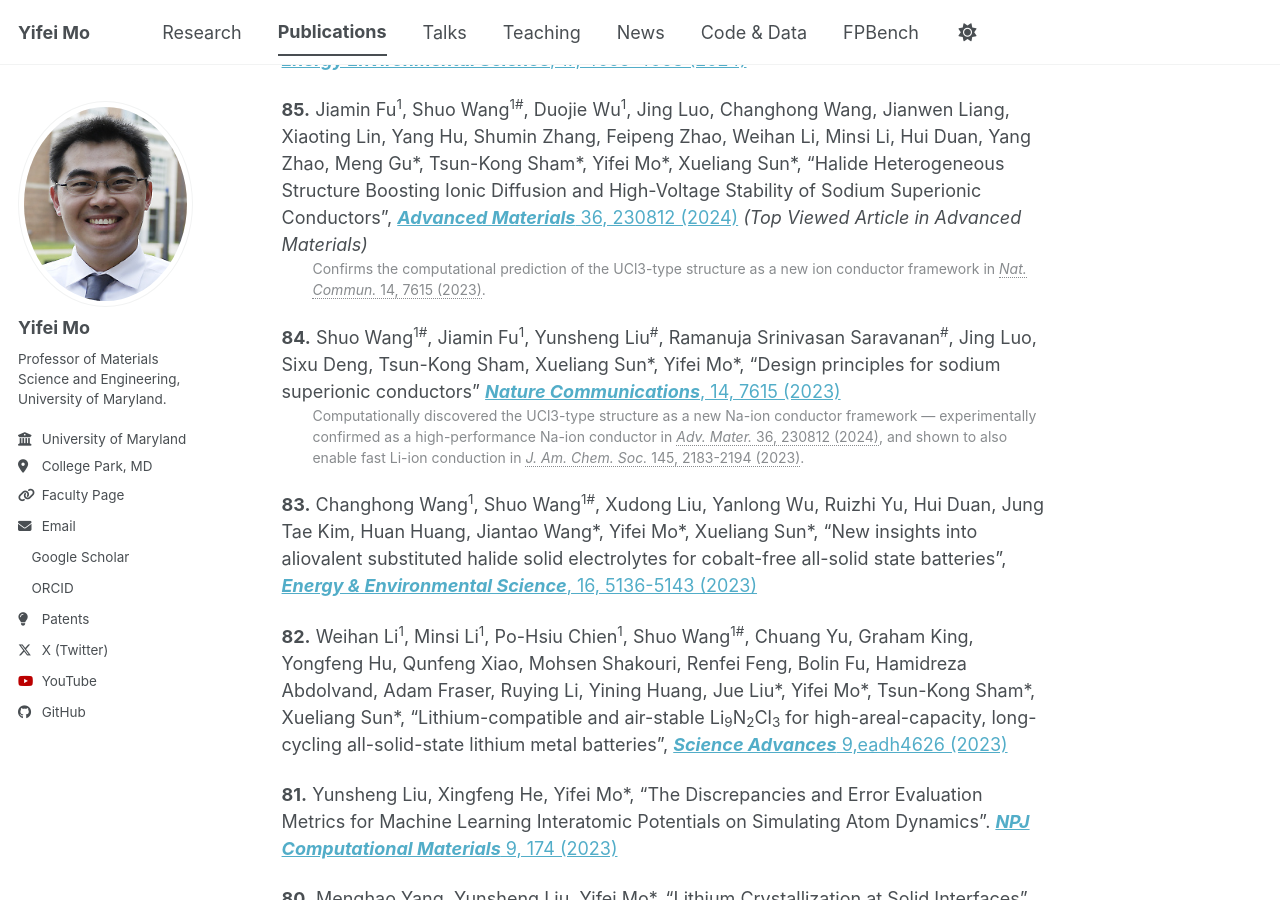
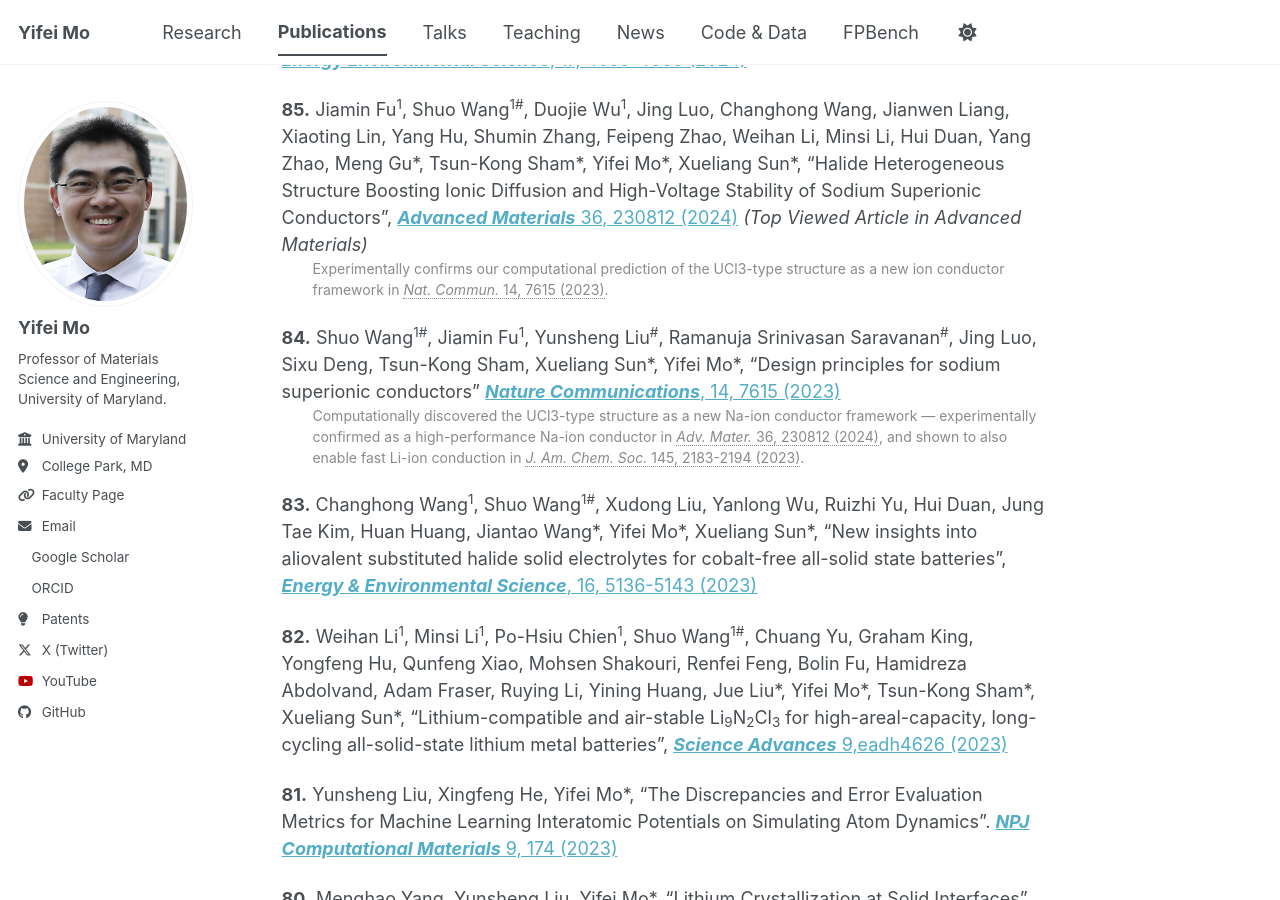
Before and after one commit to yifeimo/yifeimo.github.io, a Jekyll site: the page built from _pages/publications.md, in a window 1280 px wide and 900 px high, scrolled down 1850 px. Built offline with Jekyll 4.4.1, drawn with Linux system fonts in a browser that asks for light colours; a style sheet for code colours, icons or effects is not loaded.

Commit message:
Reword entry 85 annotation to credit our prediction
Co-Authored-By: Claude Sonnet 5 <noreply@anthropic.com>

```diff
--- a/_pages/publications.md
+++ b/_pages/publications.md
@@ -43,7 +43,7 @@ author_profile: true
 **86.** Feipeng Zhao, Shumin Zhang, Shuo Wang<sup>#</sup>, Carmen M. Andrei, Hui Yuan, Jigang Zhou, Jian Wang, Zengqing Zhuo, Yu Zhong, Han Su, Jung Tae Kim, Ruizhi Yu, Yingjie Gao, Jinghua Guo, Tsun-Kong Sham, Yifei Mo<sup>#</sup>, Xueliang Sun\* "Revealing unprecedented cathode interface behavior in all-solid-state batteries with oxychloride solid electrolytes", [***Energy Environmental Science***, 17, 4055-4063 (2024)](https://doi.org/10.1039/D4EE00750F)
 
 **85.** Jiamin Fu<sup>1</sup>, Shuo Wang<sup>1#</sup>, Duojie Wu<sup>1</sup>, Jing Luo, Changhong Wang, Jianwen Liang, Xiaoting Lin, Yang Hu, Shumin Zhang, Feipeng Zhao, Weihan Li, Minsi Li, Hui Duan, Yang Zhao, Meng Gu\*, Tsun-Kong Sham\*, Yifei Mo\*, Xueliang Sun\*, "Halide Heterogeneous Structure Boosting Ionic Diffusion and High-Voltage Stability of Sodium Superionic Conductors", [***Advanced Materials*** 36, 230812 (2024)](https://doi.org/10.1002/adma.202308012) *(Top Viewed Article in Advanced Materials)*
-<br><span class="citation" style="display: block; margin-left: 2.2em;">Confirms the computational prediction of the UCl3-type structure as a new ion conductor framework in [*Nat. Commun.* 14, 7615 (2023)](https://doi.org/10.1038/s41467-023-43436-3).</span>
+<br><span class="citation" style="display: block; margin-left: 2.2em;">Experimentally confirms our computational prediction of the UCl3-type structure as a new ion conductor framework in [*Nat. Commun.* 14, 7615 (2023)](https://doi.org/10.1038/s41467-023-43436-3).</span>
 
 **84.** Shuo Wang<sup>1#</sup>, Jiamin Fu<sup>1</sup>, Yunsheng Liu<sup>#</sup>, Ramanuja Srinivasan Saravanan<sup>#</sup>, Jing Luo, Sixu Deng, Tsun-Kong Sham, Xueliang Sun\*, Yifei Mo\*, "Design principles for sodium superionic conductors" [***Nature Communications***, 14, 7615 (2023)](https://doi.org/10.1038/s41467-023-43436-3)
 <br><span class="citation" style="display: block; margin-left: 2.2em;">Computationally discovered the UCl3-type structure as a new Na-ion conductor framework — experimentally confirmed as a high-performance Na-ion conductor in [*Adv. Mater.* 36, 230812 (2024)](https://doi.org/10.1002/adma.202308012), and shown to also enable fast Li-ion conduction in [*J. Am. Chem. Soc.* 145, 2183-2194 (2023)](https://doi.org/10.1021/jacs.2c09446).</span>
```
